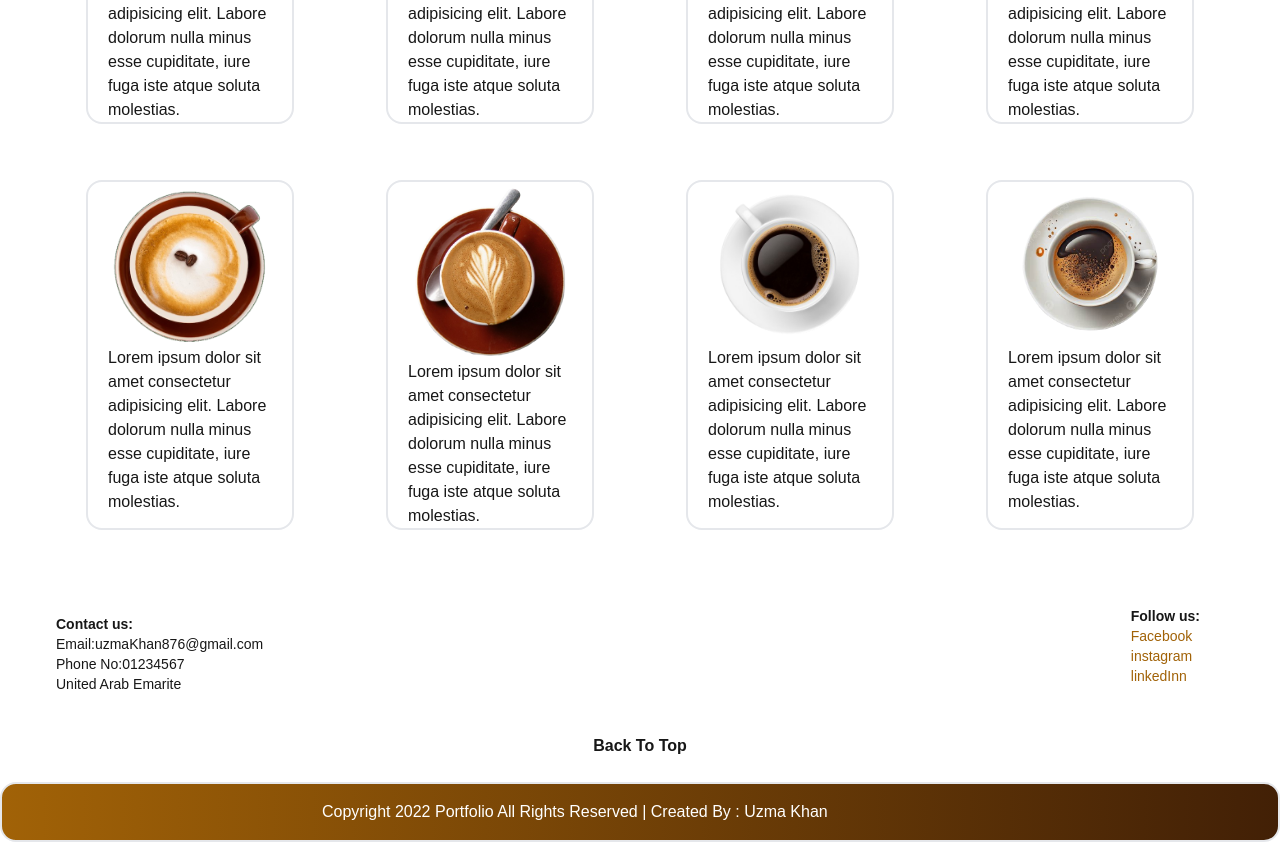
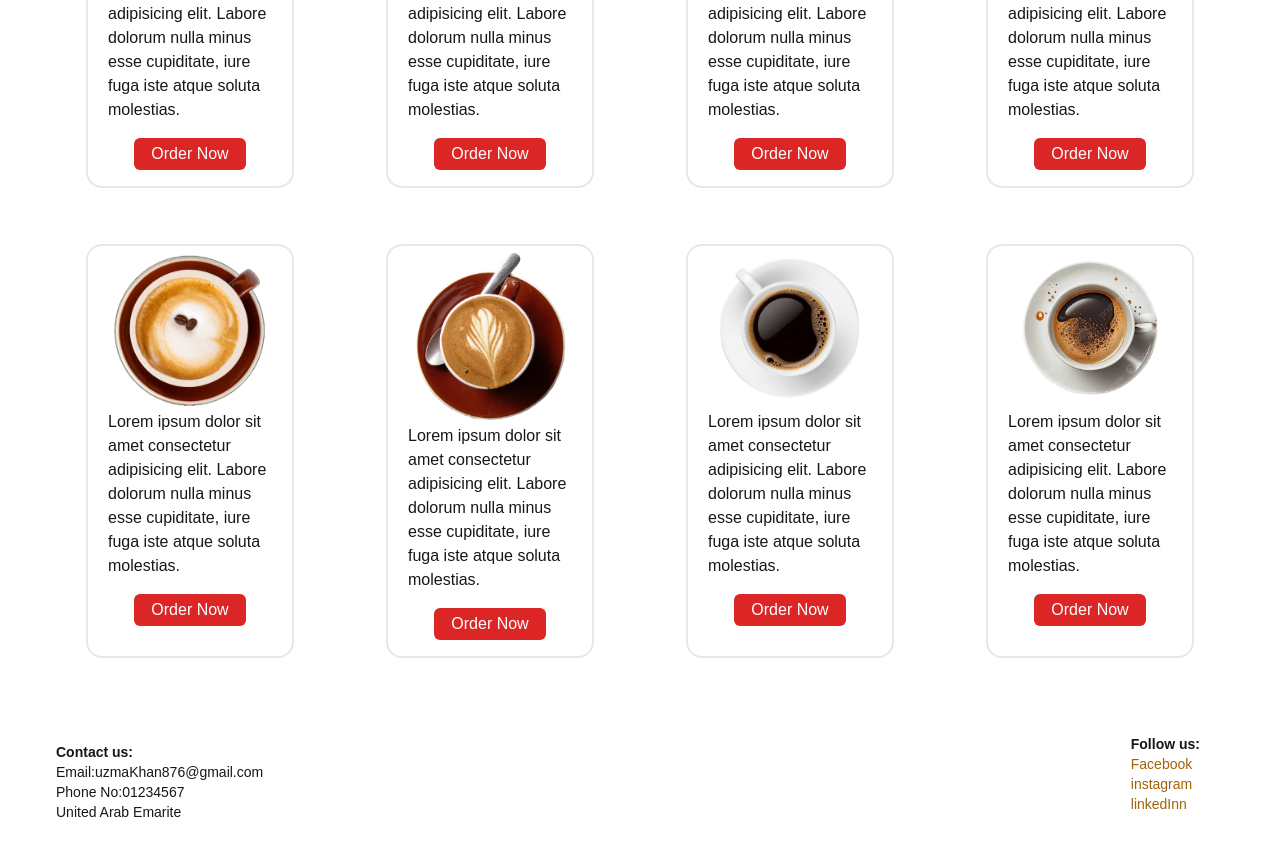
Before and after one commit to UzmaFateh/CoffeeShop, a Next.js app: page /menu in a window 1280 px wide. Shown: the part 440-1293 px from the top of the page. Built offline with nearby package versions, Linux system fonts and the light colour scheme.

Commit message:
new addition

```diff
--- a/src/app/about/page.tsx
+++ b/src/app/about/page.tsx
@@ -4,7 +4,7 @@ export default function About() {
     return (
 
         ///////////////Light side///////////////////////////////////////
-        <div className="  sm:flex items-center justify-around bg-gradient-to-r from-yellow-700 to-yellow-950 border-2 rounded-3xl mt-2">
+        <div className=" text-yellow-50 sm:flex items-center justify-around bg-gradient-to-r from-yellow-700 to-yellow-950 border-2 rounded-3xl mt-2">
             <div className="opacity-30  sm:w-1/3" >
 
 
@@ -20,7 +20,7 @@ export default function About() {
 
             <div className="sm:w-2/4 py-6">
 
-             <h1 className="text-lg font-semibold sm:text-3xl px-6">Who We Are</h1><br />
+             <h1 className="text-lg font-semibold sm:text-3xl px-6">Who We Are !</h1><br />
              <p className="text-sm sm:text-base px-6">Lorem ipsum dolor sit amet consectetur adipisicing elit. Sit corporis consequatur porro, vel magnam fugiat hic, fuga facere ipsum natus nemo possimus? Labore iste quaerat perferendis laboriosam veniam. Esse, voluptatem.
                 <br />
                 Lorem ipsum, dolor sit amet consectetur adipisicing elit. Officia, fugiat itaque velit alias atque voluptatum minima enim sunt amet hic?
--- a/src/app/menu/page.tsx
+++ b/src/app/menu/page.tsx
@@ -20,6 +20,9 @@ export default function MenuDetail() {
                     <p>Lorem ipsum dolor sit amet consectetur
                         adipisicing elit. Labore dolorum nulla minus esse cupiditate,
                         iure fuga iste atque soluta molestias.</p>
+                    <center>
+                        <button className="w-28 h-8 bg-red-600 rounded-md my-4 text-white" >Order Now</button>
+                    </center>
                 </div>
                 <div className="w-52 border-2 rounded-2xl px-5 mx-auto my-3">
                     <Image className="hover:rotate-45 transition-all"
@@ -28,7 +31,11 @@ export default function MenuDetail() {
                         width={180} />
                     <p>Lorem ipsum dolor sit amet consectetur
                         adipisicing elit. Labore dolorum nulla minus esse cupiditate,
-             iure fuga iste atque soluta molestias.</p></div>
+                        iure fuga iste atque soluta molestias.</p>
+                    <center>
+                        <button className="w-28 h-8 bg-red-600 rounded-md my-4 text-white" >Order Now</button>
+                    </center>
+                </div>
                 <div className="w-52 border-2 rounded-2xl px-5 mx-auto my-3">
                     <Image className="hover:rotate-45 transition-all"
                         src={menu3}
@@ -36,7 +43,11 @@ export default function MenuDetail() {
                         width={180} />
                     <p>Lorem ipsum dolor sit amet consectetur
                         adipisicing elit. Labore dolorum nulla minus esse cupiditate,
-             iure fuga iste atque soluta molestias.</p></div>
+                        iure fuga iste atque soluta molestias.</p>
+                    <center>
+                        <button className="w-28 h-8 bg-red-600 rounded-md my-4 text-white" >Order Now</button>
+                    </center>
+                </div>
                 <div className="w-52 border-2 rounded-2xl px-5 mx-auto my-3">
                     <Image className="hover:rotate-45 transition-all"
                         src={menu4}
@@ -44,10 +55,14 @@ export default function MenuDetail() {
                         width={180} />
                     <p>Lorem ipsum dolor sit amet consectetur
                         adipisicing elit. Labore dolorum nulla minus esse cupiditate,
-             iure fuga iste atque soluta molestias.</p></div>
+                        iure fuga iste atque soluta molestias.</p>
+                    <center>
+                        <button className="w-28 h-8 bg-red-600 rounded-md my-4 text-white" >Order Now</button>
+                    </center>
+                </div>
             </div>
 
-<Menu/>
+            <Menu />
         </div>
     )
 }
--- a/src/app/page.tsx
+++ b/src/app/page.tsx
@@ -35,6 +35,9 @@ export default function Home() {
            <p>Lorem ipsum dolor sit amet consectetur
              adipisicing elit. Labore dolorum nulla minus esse cupiditate,
              iure fuga iste atque soluta molestias.</p>
+             <center>
+                <button className="w-28 h-8 bg-red-600 rounded-md my-4 text-white" >Order Now</button>
+             </center>
         </div>
         <div className="w-52 border-2 rounded-2xl px-5 mx-auto  my-3">
             <Image className="hover:rotate-45 transition-all"
@@ -43,7 +46,11 @@ export default function Home() {
            width={180} />
             <p>Lorem ipsum dolor sit amet consectetur
              adipisicing elit. Labore dolorum nulla minus esse cupiditate,
-             iure fuga iste atque soluta molestias.</p></div>
+             iure fuga iste atque soluta molestias.</p>
+             <center>
+                <button className="w-28 h-8 bg-red-600 rounded-md my-4 text-white" >Order Now</button>
+             </center>
+             </div>
         <div className="w-52 border-2 rounded-2xl px-5 mx-auto my-3">
             <Image className="hover:rotate-45 transition-all"
            src={menu3}
@@ -51,7 +58,11 @@ export default function Home() {
            width={180} />
             <p>Lorem ipsum dolor sit amet consectetur
              adipisicing elit. Labore dolorum nulla minus esse cupiditate,
-             iure fuga iste atque soluta molestias.</p></div>
+             iure fuga iste atque soluta molestias.</p>
+             <center>
+                <button className="w-28 h-8 bg-red-600 rounded-md my-4 text-white" >Order Now</button>
+             </center>
+             </div>
         <div className="w-52 border-2 rounded-2xl px-5 mx-auto my-3">
             <Image className="hover:rotate-45 transition-all"
            src={menu4}
@@ -59,18 +70,22 @@ export default function Home() {
            width={180} />
             <p>Lorem ipsum dolor sit amet consectetur
              adipisicing elit. Labore dolorum nulla minus esse cupiditate,
-             iure fuga iste atque soluta molestias.</p></div>
+             iure fuga iste atque soluta molestias.</p>
+             <center>
+                <button className="w-28 h-8 bg-red-600 rounded-md my-4 text-white" >Order Now</button>
+             </center>
+             </div>
     </div>
 
     <center>
       <button className="w-44 h-12 border-2 rounded-xl my-8
-      bg-gradient-to-r from-yellow-700 to-yellow-950"><a href="menu">See More</a></button>
+      bg-gradient-to-r from-yellow-700 to-yellow-950 text-white"><a href="menu">See More</a></button>
       </center>
       <center><h1 className="text-3xl my-10 font-semibold text-red-600">Menu</h1></center>
 <Menu/>
 
 <center><button className="w-44 h-12 border-2 rounded-xl my-8
-bg-gradient-to-r from-yellow-700 to-yellow-950"><a href="menu">See More</a></button></center>
+bg-gradient-to-r from-yellow-700 to-yellow-950 text-white"><a href="menu">See More</a></button></center>
 
 </div>
 
--- a/src/components/menu.tsx
+++ b/src/components/menu.tsx
@@ -18,6 +18,9 @@ export default function Menu() {
            <p>Lorem ipsum dolor sit amet consectetur
              adipisicing elit. Labore dolorum nulla minus esse cupiditate,
              iure fuga iste atque soluta molestias.</p>
+             <center>
+                <button className="w-28 h-8 bg-red-600 rounded-md my-4 text-white" >Order Now</button>
+             </center>
         </div>
         <div className="w-52 border-2 rounded-2xl px-5 mx-auto  my-3">
             <Image className="hover:rotate-45 transition-all"
@@ -26,7 +29,11 @@ export default function Menu() {
            width={180} />
             <p>Lorem ipsum dolor sit amet consectetur
              adipisicing elit. Labore dolorum nulla minus esse cupiditate,
-             iure fuga iste atque soluta molestias.</p></div>
+             iure fuga iste atque soluta molestias.</p>
+             <center>
+                <button className="w-28 h-8 bg-red-600 rounded-md my-4 text-white" >Order Now</button>
+             </center>
+             </div>
         <div className="w-52 border-2 rounded-2xl px-5 mx-auto  my-3">
             <Image className="hover:rotate-45 transition-all"
            src={menu3}
@@ -34,7 +41,11 @@ export default function Menu() {
            width={180} />
             <p>Lorem ipsum dolor sit amet consectetur
              adipisicing elit. Labore dolorum nulla minus esse cupiditate,
-             iure fuga iste atque soluta molestias.</p></div>
+             iure fuga iste atque soluta molestias.</p>
+             <center>
+                <button className="w-28 h-8 bg-red-600 rounded-md my-4 text-white" >Order Now</button>
+             </center>
+             </div>
         <div className="w-52 border-2 rounded-2xl px-5 mx-auto  my-3">
             <Image className="hover:rotate-45 transition-all"
            src={menu4}
@@ -42,7 +53,11 @@ export default function Menu() {
            width={180} />
             <p>Lorem ipsum dolor sit amet consectetur
              adipisicing elit. Labore dolorum nulla minus esse cupiditate,
-             iure fuga iste atque soluta molestias.</p></div>
+             iure fuga iste atque soluta molestias.</p>
+             <center>
+                <button className="w-28 h-8 bg-red-600 rounded-md my-4 text-white" >Order Now</button>
+             </center>
+             </div>
     </div>
     </div>
    );
```
Lines whose indentation alone changed are shown as unchanged.
